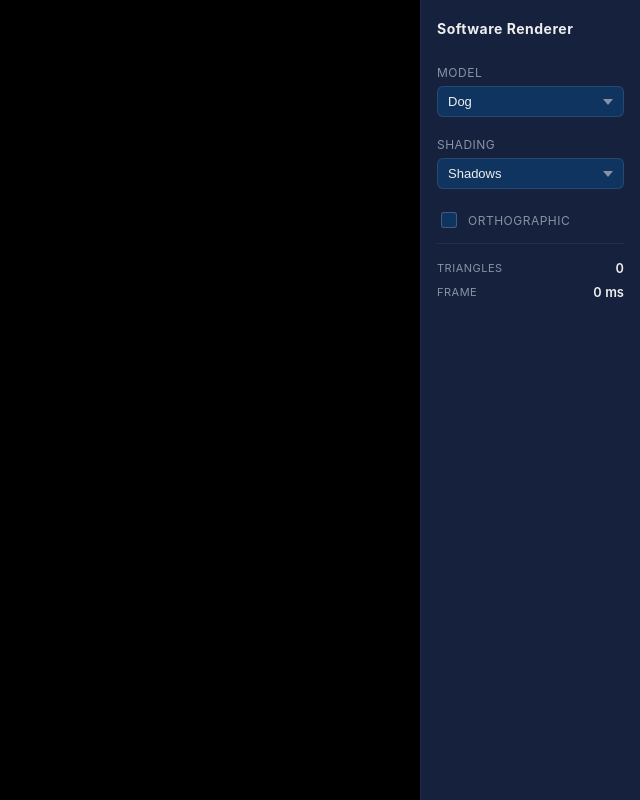
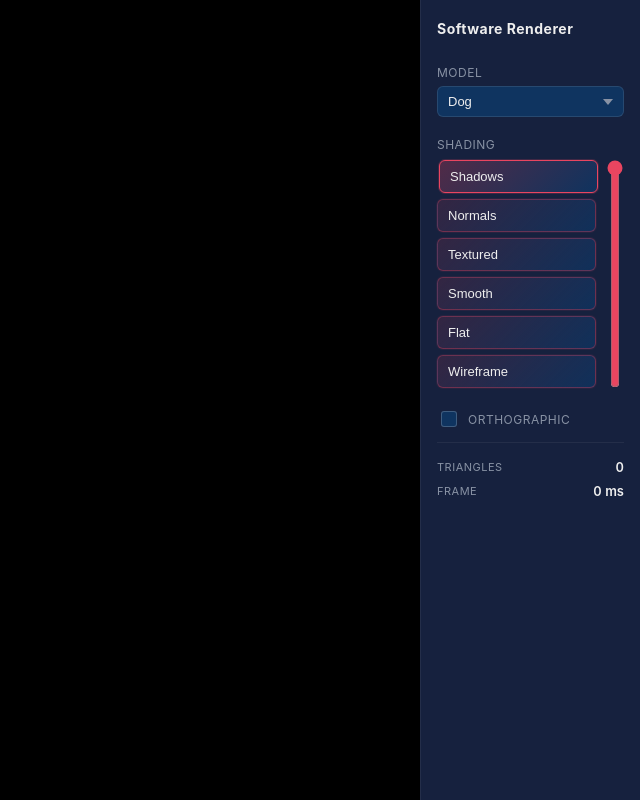
Before and after one commit to jtsorlinis/js-renderer, a website built with Vite: page index.html in a window 1280 px wide. Shown: the whole page, without its empty margins (640-1280 px from the left). Built offline with nearby package versions, Linux system fonts and the light colour scheme; files whose address does not match are found by name.

Commit message:
cleanup ui

```diff
--- a/index.html
+++ b/index.html
@@ -27,17 +27,89 @@
       </div>
 
       <div class="section">
-        <label>
-          Shading
-          <select id="shadingDd">
-            <option value="normalMapped-shadows">Shadows</option>
-            <option value="normalMapped">Normals</option>
-            <option value="textured">Textured</option>
-            <option value="smooth">Smooth</option>
-            <option value="flat">Flat</option>
-            <option value="wireframe">Wireframe</option>
-          </select>
-        </label>
+        <span class="section-heading">Shading</span>
+
+        <div class="shading-picker">
+          <ul class="shading-list" id="shadingList">
+            <li>
+              <button
+                type="button"
+                class="shading-option is-active"
+                data-shading-index="5"
+                data-shading-value="normalMapped-shadows"
+                aria-pressed="true"
+              >
+                Shadows
+              </button>
+            </li>
+            <li>
+              <button
+                type="button"
+                class="shading-option"
+                data-shading-index="4"
+                data-shading-value="normalMapped"
+                aria-pressed="false"
+              >
+                Normals
+              </button>
+            </li>
+            <li>
+              <button
+                type="button"
+                class="shading-option"
+                data-shading-index="3"
+                data-shading-value="textured"
+                aria-pressed="false"
+              >
+                Textured
+              </button>
+            </li>
+            <li>
+              <button
+                type="button"
+                class="shading-option"
+                data-shading-index="2"
+                data-shading-value="smooth"
+                aria-pressed="false"
+              >
+                Smooth
+              </button>
+            </li>
+            <li>
+              <button
+                type="button"
+                class="shading-option"
+                data-shading-index="1"
+                data-shading-value="flat"
+                aria-pressed="false"
+              >
+                Flat
+              </button>
+            </li>
+            <li>
+              <button
+                type="button"
+                class="shading-option"
+                data-shading-index="0"
+                data-shading-value="wireframe"
+                aria-pressed="false"
+              >
+                Wireframe
+              </button>
+            </li>
+          </ul>
+
+          <input
+            id="shadingSlider"
+            class="shading-slider"
+            type="range"
+            min="0"
+            max="5"
+            step="1"
+            value="5"
+            aria-label="Shading"
+          />
+        </div>
       </div>
 
       <div class="section">
--- a/src/main.ts
+++ b/src/main.ts
@@ -29,13 +29,51 @@ const canvas = document.getElementById("canvas") as HTMLCanvasElement;
 const fpsText = document.getElementById("fps") as HTMLSpanElement;
 const trisText = document.getElementById("tris") as HTMLSpanElement;
 const orthographicCb = document.getElementById("orthoCb") as HTMLInputElement;
-const shadingDd = document.getElementById("shadingDd") as HTMLSelectElement;
+const shadingList = document.getElementById("shadingList") as HTMLUListElement;
+const shadingSlider = document.getElementById(
+  "shadingSlider",
+) as HTMLInputElement;
 const modelDd = document.getElementById("modelDd") as HTMLSelectElement;
 
 const ctx = canvas.getContext("2d");
 if (!ctx) {
   throw new Error("Could not get canvas context");
 }
+
+const getShadingButton = () => {
+  return shadingList.querySelector<HTMLButtonElement>(
+    `[data-shading-index="${shadingSlider.value}"]`,
+  );
+};
+
+const setShadingValue = (value: string) => {
+  const button = shadingList.querySelector<HTMLButtonElement>(
+    `[data-shading-value="${value}"]`,
+  );
+  shadingSlider.value = button?.dataset.shadingIndex || "0";
+  syncShadingButtons();
+};
+
+const syncShadingButtons = () => {
+  const activeButton = getShadingButton();
+  const previousButton =
+    shadingList.querySelector<HTMLButtonElement>(".is-active");
+  previousButton?.classList.remove("is-active");
+  previousButton?.setAttribute("aria-pressed", "false");
+  activeButton?.classList.add("is-active");
+  activeButton?.setAttribute("aria-pressed", "true");
+};
+
+syncShadingButtons();
+
+shadingList.addEventListener("click", (event) => {
+  const target = event.target as HTMLElement;
+  const button = target.closest(".shading-option") as HTMLButtonElement;
+  shadingSlider.value = button.dataset.shadingIndex || "0";
+  syncShadingButtons();
+});
+
+shadingSlider.addEventListener("input", syncShadingButtons);
 
 canvas.width = CANVAS_WIDTH;
 canvas.height = CANVAS_HEIGHT;
@@ -144,12 +182,13 @@ const setModel = (modelKey: ModelKey) => {
 };
 
 const getRenderSettings = (): RenderSettings => {
+  const shadingValue = getShadingButton()?.dataset.shadingValue || "wireframe";
   const selection = resolveShadingSelection(
-    shadingDd.value,
+    shadingValue,
     texture.data.length > 0 && model.uvs.length > 0,
   );
-  if (selection.normalizedValue !== shadingDd.value) {
-    shadingDd.value = selection.normalizedValue;
+  if (selection.normalizedValue !== shadingValue) {
+    setShadingValue(selection.normalizedValue);
   }
   return {
     shaderKey: selection.material,
--- a/src/style.css
+++ b/src/style.css
@@ -50,16 +50,25 @@ body {
   padding: 8px 0;
 }
 
-.section label {
+.section label,
+.section-heading {
   font-size: 12px;
   text-transform: uppercase;
   letter-spacing: 0.5px;
   color: var(--text-muted);
+  user-select: none;
+}
+
+.section label {
   display: flex;
   flex-direction: column;
   gap: 6px;
   cursor: pointer;
-  user-select: none;
+}
+
+.section-heading {
+  display: block;
+  margin-bottom: 8px;
 }
 
 /* checkbox label stays horizontal */
@@ -93,6 +102,84 @@ body {
 .section select:focus-visible {
   border-color: var(--accent);
   box-shadow: 0 0 0 2px rgba(233, 69, 96, 0.25);
+}
+
+.shading-picker {
+  display: flex;
+  align-items: stretch;
+  gap: 10px;
+}
+
+.shading-list {
+  list-style: none;
+  margin: 0;
+  padding: 0;
+  display: flex;
+  flex: 1;
+  flex-direction: column;
+  gap: 6px;
+}
+
+.shading-option {
+  width: 100%;
+  padding: 8px 10px;
+  border: 1px solid rgba(255, 255, 255, 0.08);
+  border-radius: var(--radius);
+  background: rgba(15, 52, 96, 0.55);
+  color: var(--text);
+  text-align: left;
+  font-size: 13px;
+  cursor: pointer;
+  transition:
+    border-color 0.15s,
+    background 0.15s,
+    transform 0.15s;
+}
+
+.shading-option:hover {
+  border-color: rgba(233, 69, 96, 0.55);
+  background: rgba(15, 52, 96, 0.9);
+}
+
+.shading-list li:has(.is-active) ~ li .shading-option {
+  border-color: rgba(233, 69, 96, 0.34);
+  background: linear-gradient(
+    135deg,
+    rgba(233, 69, 96, 0.14),
+    rgba(15, 52, 96, 0.82)
+  );
+  box-shadow: 0 0 0 1px rgba(233, 69, 96, 0.08);
+}
+
+.shading-option.is-active {
+  border-color: var(--accent);
+  background: linear-gradient(
+    135deg,
+    rgba(233, 69, 96, 0.28),
+    rgba(15, 52, 96, 0.95)
+  );
+  box-shadow: 0 0 0 1px rgba(233, 69, 96, 0.2);
+  transform: translateX(2px);
+}
+
+.shading-option:focus-visible {
+  outline: none;
+  border-color: var(--accent);
+  box-shadow: 0 0 0 2px rgba(233, 69, 96, 0.25);
+}
+
+.shading-slider {
+  margin: 0;
+  width: 18px;
+  min-height: 218px;
+  accent-color: var(--accent);
+  cursor: pointer;
+  writing-mode: vertical-lr;
+  direction: rtl;
+}
+
+.shading-slider:focus-visible {
+  outline: none;
 }
 
 /* custom checkbox */
```
